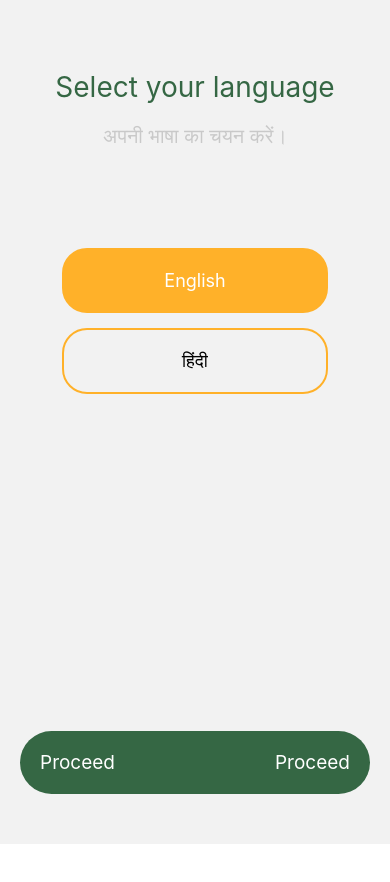
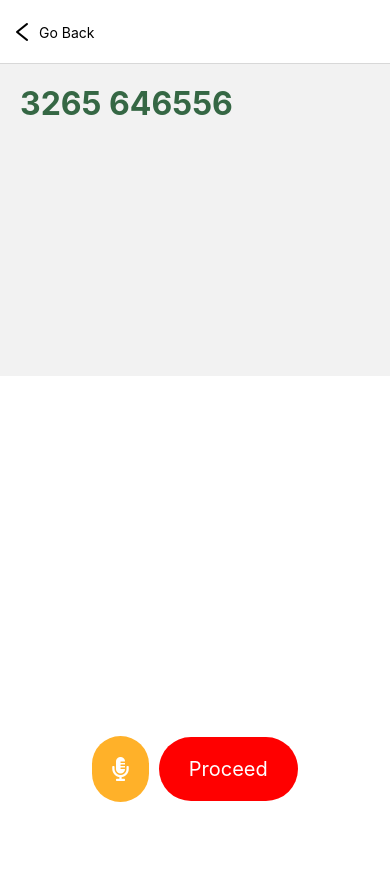
Before and after one commit to PavanSargar/kiranaGharana, a React Native app: screen /NumberScreen in a window 390 px wide. Shown: the top 882 px of the page. Before the commit the page ends 844 px from the top, so only its background shows below. Built offline with nearby package versions, Linux system fonts and the light colour scheme.

Commit message:
fixes, added order, cart, number, address screen

```diff
--- /dev/null
+++ b/src/components/Button.js
@@ -0,0 +1,41 @@
+import React, { useContext } from "react";
+import { Text, TouchableOpacity, StyleSheet, View } from "react-native";
+import { AppContext } from "../context/AppContext";
+import { useTranslation } from "react-i18next";
+import MicrophoneIcon from "react-native-vector-icons/FontAwesome5";
+
+const Button = ({ children, onPress, width="75%" }) => {
+  const { language } = useContext(AppContext);
+  const { t } = useTranslation();
+
+  return (
+    <TouchableOpacity
+      onPress={onPress}
+      style={[styles.orderBtn, { width: width }]}
+    >
+      <Text style={styles.btnText}>{children}</Text>
+    </TouchableOpacity>
+  );
+};
+
+export default Button;
+
+const styles = StyleSheet.create({
+  orderBtn: {
+    marginBottom: 50,
+    backgroundColor: "red",
+    paddingVertical: 20,
+    paddingHorizontal: 20,
+    borderRadius: 50,
+    display: "flex",
+    flexDirection: "row",
+    alignItems: "center",
+    justifyContent: "center",
+    gap: 20,
+  },
+  btnText: {
+    color: "#fff",
+    fontSize: 20,
+    textAlign: "center",
+  },
+});
--- /dev/null
+++ b/src/components/CartItem.js
@@ -0,0 +1,100 @@
+import React, { useContext } from "react";
+import { Text, TouchableOpacity, StyleSheet, Image, View } from "react-native";
+import BackIcon from "react-native-vector-icons/AntDesign";
+import { AppContext } from "../context/AppContext";
+import { useTranslation } from "react-i18next";
+
+const CartItem = ({ navigation }) => {
+  const { language } = useContext(AppContext);
+  const { t } = useTranslation();
+
+  const handlePress = () => {
+    navigation.goBack();
+  };
+
+  return (
+    <View style={[styles.container, styles.elevation]}>
+      <Image
+        style={styles.image}
+        source={{
+          uri: "https://m.media-amazon.com/images/I/71xY+NCm-yL._AC_UF1000,1000_QL80_.jpg",
+        }}
+      />
+      <View style={styles.description}>
+        <Text style={styles.productTitle}>{t("itemName")}</Text>
+        <Text style={styles.productDescription}>{t("itemDescription")}</Text>
+      </View>
+
+      <View style={styles.detail}>
+        <Text style={styles.itemDetail}>2 {t("kilogram")}</Text>
+        <Text style={styles.discount}>₹ 390</Text>
+        <Text style={styles.price}>₹ 280</Text>
+      </View>
+    </View>
+  );
+};
+
+export default CartItem;
+
+const styles = StyleSheet.create({
+  container: {
+    backgroundColor: "#fff",
+    display: "flex",
+    flexDirection: "row",
+    alignItems: "center",
+    padding: 0,
+    justifyContent: "space-between",
+    width: "85%",
+    // rowGap
+    marginTop: 30,
+    padding: 10,
+    borderRadius: 10,
+  },
+  text: {
+    marginLeft: 5,
+  },
+  image: {
+    height: 75,
+    width: 75,
+    borderWidth: 2,
+    borderColor: "grey",
+    borderRadius: 7,
+  },
+  elevation: {
+    elevation: 20,
+    shadowColor: "#52006A",
+  },
+  description: {
+    // marginLeft: -15,
+  },
+  productTitle: {
+    fontSize: 16,
+    fontWeight: 700,
+    width: "80%"
+  },
+  productDescription: {
+    fontSize: 12,
+    color: "grey",
+    width: "75%",
+  },
+  detail: {
+    marginLeft: -40,
+    display: "flex",
+    alignItems: "flex-end",
+  },
+  itemDetail: {
+    backgroundColor: "#FFEAE6",
+    padding: 5,
+    color: "red",
+    fontSize: 10,
+    fontWeight: 700,
+  },
+  discount: {
+    color: "#C6D4CB",
+  },
+  price: {
+    color: "#3A6B49",
+    fontSize: 20,
+    fontWeight: 700,
+  },
+});
--- a/src/localization/en.json
+++ b/src/localization/en.json
@@ -5,5 +5,14 @@
   "BackBtnTxt": "Go Back",
   "EnterNumberHeading": "Enter your Phone number",
   "EnterNumberText": "You can tell your phone number by pressing the yellow button",
-    "TellYourNumber": "Tell your phone number"
+  "TellYourNumber": "Tell your phone number",
+  "verifyOrderText": "Verify your Order",
+  "EnterAddressText": "You can indicate your phone address by pressing the yellow button.",
+  "TellYourAddress": "Tell your Address",
+  "itemName": "Kirana Gharana Garam Masala",
+  "itemDescription": "More description, more description",
+  "kilogram": "Kilogram",
+  "amount": "Amount",
+  "discount": "Discount",
+  "total": "Total"
 }
--- a/src/localization/hi.json
+++ b/src/localization/hi.json
@@ -5,5 +5,15 @@
   "BackBtnTxt": "पीछे जाये",
   "EnterNumberHeading": "अपना फ़ोन नंबर साझा करें",
   "EnterNumberText": "आप पीला बटन दबाकर अपना फ़ोन नंबर बता सकते हैं।",
-    "TellYourNumber": "अपना फ़ोन नंबर बताओ"
+  "TellYourNumber": "अपना फ़ोन नंबर बताओ",
+  "EnterYourAddress": "अपना नंबर दर्ज करे",
+  "TellYourAddress": "अपना पता बताओ",
+  "EnterAddressText": "आप पीला बटन दबाकर अपना फ़ोन पता बता सकते हैं।",
+  "verifyOrderText": "ऑर्डर की पुष्टि करे",
+  "itemName": "किराना घराना गरम मसाला",
+  "itemDescription": "विवरन विवरन विवरन विवरन विवरन विवरन",
+  "kilogram": "किलोग्राम",
+  "amount": "किमत",
+  "discount": "छूट",
+  "total": "कूल मिलाके"
 }
--- a/src/navigation/routes.js
+++ b/src/navigation/routes.js
@@ -4,9 +4,11 @@ import { createStackNavigator } from "@react-navigation/stack";
 import { loadUserFromStorage } from "../storage/UserStorage";
 import { AppProvider } from "../context/AppContext";
 import HomeScreen from "../screens/HomeScreen";
-import InputNumberScreen from "../screens/InputNumberScreen";
+import NumberScreen from "../screens/NumberScreen";
 import BackBtn from "../components/BackBtn";
 import OrderScreen from "../screens/OrderScreen";
+import InputNumberScreen from "../screens/InputNumberScreen.js";
+import AddressScreen from "../screens/AddressScreen";
 
 const Stack = createStackNavigator();
 
@@ -39,6 +41,22 @@ const Navigation = () => {
             })}
             component={OrderScreen}
           />
+          <Stack.Screen
+            name="NumberScreen"
+            options={({ navigation }) => ({
+              title: "", // Removes the title
+              headerLeft: () => <BackBtn navigation={navigation} />,
+            })}
+            component={NumberScreen}
+          />
+          <Stack.Screen
+            name="AddressScreen"
+            options={({ navigation }) => ({
+              title: "", // Removes the title
+              headerLeft: () => <BackBtn navigation={navigation} />,
+            })}
+            component={AddressScreen}
+          />
         </Stack.Navigator>
       </NavigationContainer>
     </AppProvider>
--- /dev/null
+++ b/src/screens/AddressScreen.js
@@ -0,0 +1,76 @@
+import React, { useContext } from "react";
+import { AppContext } from "../context/AppContext";
+import { useTranslation } from "react-i18next";
+import {
+  View,
+  Text,
+  Image,
+  Button,
+  StyleSheet,
+  SafeAreaView,
+  TouchableOpacity,
+} from "react-native";
+import SpeakBtn from "../components/SpeakBtn";
+
+const AddressScreen = ({ navigation }) => {
+  const { language, user } = useContext(AppContext);
+  const { t } = useTranslation();
+
+  return (
+    <View style={styles.container}>
+      <SafeAreaView style={styles.languages}>
+        <View style={styles.headingContainer}>
+          <Text style={styles.heading}>{t("EnterYourAddress")}</Text>
+        </View>
+        <View style={styles.imgContainer}>
+          <Image
+            source={require("../../assets/enter-number-bg.png")}
+            style={styles.img}
+          />
+          <Text style={styles.text}>{t("EnterAddressText")}</Text>
+        </View>
+        <SpeakBtn
+          onPress={() => navigation.navigate("Order")}
+          btnText={t("TellYourAddress")}
+        />
+      </SafeAreaView>
+    </View>
+  );
+};
+
+export default AddressScreen;
+
+const styles = StyleSheet.create({
+  container: {
+    flex: 1,
+    alignItems: "center",
+    justifyContent: "center",
+    flexDirection: "column",
+  },
+  headingContainer: {
+    width: 400,
+    marginBottom: 50,
+  },
+  heading: {
+    fontSize: 35,
+    textAlign: "center",
+    marginBottom: 20,
+    marginTop: 20,
+    color: "#356744",
+    fontWeight: "bold",
+  },
+  imgContainer: {
+    alignItems: "center",
+  },
+  img: {
+    width: 300,
+    height: 300,
+  },
+  text: {
+    marginTop: 10,
+    marginBottom: 100,
+    fontWeight: "500",
+    fontSize: 16,
+    textAlign: "center",
+  },
+});
--- a/src/screens/InputNumberScreen.js
+++ b/src/screens/InputNumberScreen.js.js
@@ -30,7 +30,7 @@ const InputNumberScreen = ({ navigation }) => {
           <Text style={styles.text}>{t("EnterNumberText")}</Text>
         </View>
         <SpeakBtn
-          onPress={() => navigation.navigate("Order")}
+          onPress={() => navigation.navigate("NumberScreen")}
           btnText={t("TellYourNumber")}
         />
       </SafeAreaView>
--- /dev/null
+++ b/src/screens/NumberScreen.js
@@ -0,0 +1,79 @@
+import React, { useContext } from "react";
+import { AppContext } from "../context/AppContext";
+import { useTranslation } from "react-i18next";
+import {
+  View,
+  Text,
+  Image,
+  StyleSheet,
+  SafeAreaView,
+  TouchableOpacity,
+} from "react-native";
+import MicrophoneIcon from "react-native-vector-icons/FontAwesome5";
+import Button from "../components/Button";
+
+const NumberScreen = ({ navigation }) => {
+  const { language, user } = useContext(AppContext);
+  const { t } = useTranslation();
+
+  return (
+    <SafeAreaView style={styles.container}>
+      <View style={styles.numberArea}>
+        <Text style={styles.number}>3265 646556</Text>
+      </View>
+      <View style={styles.bottom}>
+        <View style={styles.buttons}>
+          <View style={styles.microphoneIconIcon}>
+            <MicrophoneIcon name="microphone-alt" size={24} color="white" />
+          </View>
+          <Button onPress={() => navigation.navigate("AddressScreen")} width={"75%"}>
+            <Text>{t("proceed")}</Text>
+          </Button>
+        </View>
+      </View>
+    </SafeAreaView>
+  );
+};
+
+export default NumberScreen;
+
+const styles = StyleSheet.create({
+  container: {
+    display: "flex",
+    justifyContent: "space-between",
+    height: "100%",
+  },
+  numberArea: {
+    height: "40%",
+  },
+  bottom: {
+    backgroundColor: "#ffffff",
+
+    display: "flex",
+    flexDirection: "row",
+    alignItems: "flex-end",
+    justifyContent: "center",
+
+    height: "70%",
+    paddingBottom: 70,
+  },
+  buttons: {
+    display: "flex",
+    flexDirection: "row",
+    alignItems: "center",
+    justifyContent: "center",
+    gap: 10,
+  },
+  number: {
+    fontSize: 32,
+    color: "#356744",
+    fontWeight: "bold",
+    padding: 20,
+  },
+  microphoneIconIcon: {
+    backgroundColor: "#FFB129",
+    padding: 20,
+    marginBottom: 50,
+    borderRadius: 100,
+  },
+});
--- a/src/screens/OrderScreen.js
+++ b/src/screens/OrderScreen.js
@@ -5,12 +5,13 @@ import {
   View,
   Text,
   Image,
-  Button,
   StyleSheet,
   SafeAreaView,
   TouchableOpacity,
 } from "react-native";
 import SpeakBtn from "../components/SpeakBtn";
+import CartItem from "../components/CartItem";
+import Button from "../components/Button";
 
 const OrderScreen = ({ navigation }) => {
   const { language } = useContext(AppContext);
@@ -19,27 +20,27 @@ const OrderScreen = ({ navigation }) => {
   return (
     <View style={styles.container}>
       <SafeAreaView style={styles.order}>
-        <Text>Hello sdfasfd asdf </Text>
+        <CartItem />
 
         <View style={styles.bottom}>
           <View style={styles.orderDetails}>
             <View style={styles.textGroup}>
-              <Text>Amount</Text>
+              <Text>{t("amount")}</Text>
               <Text>₹390</Text>
             </View>
             <View style={styles.textGroup}>
-              <Text>Discount</Text>
+              <Text>{t("discount")}</Text>
               <Text>-₹110</Text>
             </View>
             <View style={styles.line}></View>
             <View style={[styles.textGroup, { marginTop: 10 }]}>
-              <Text style={{fontSize: 20, fontWeight: 800}}>Total</Text>
+              <Text style={{ fontSize: 20, fontWeight: 800 }}>{t("total")}</Text>
               <Text>-₹280</Text>
             </View>
           </View>
-          <TouchableOpacity style={styles.orderBtn}>
-            <Text style={styles.btnText}>Verify your Order</Text>
-          </TouchableOpacity>
+          <Button>
+            <Text>{t("verifyOrderText")}</Text>
+          </Button>
         </View>
       </SafeAreaView>
     </View>
@@ -62,7 +63,7 @@ const styles = StyleSheet.create({
     backgroundColor: "red",
     paddingVertical: 20,
     paddingHorizontal: 20,
-    width: 350,
+    width: "75%",
     borderRadius: 50,
     display: "flex",
     flexDirection: "row",
```
Lines whose indentation alone changed are shown as unchanged.
